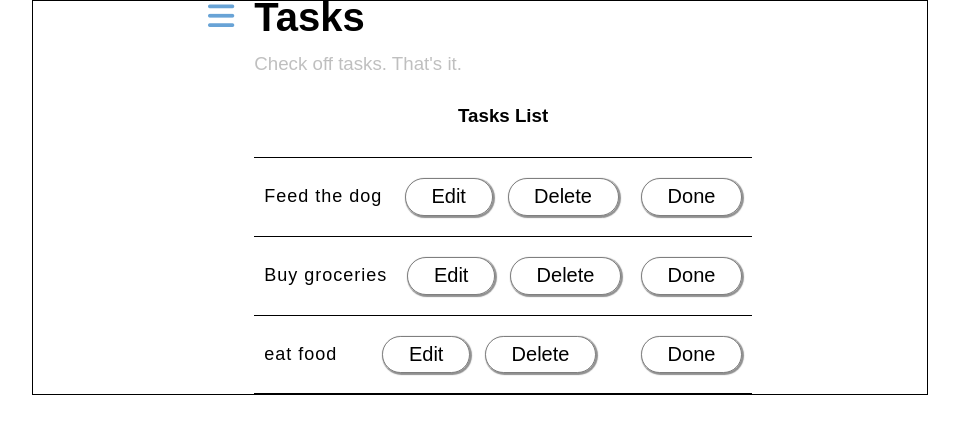
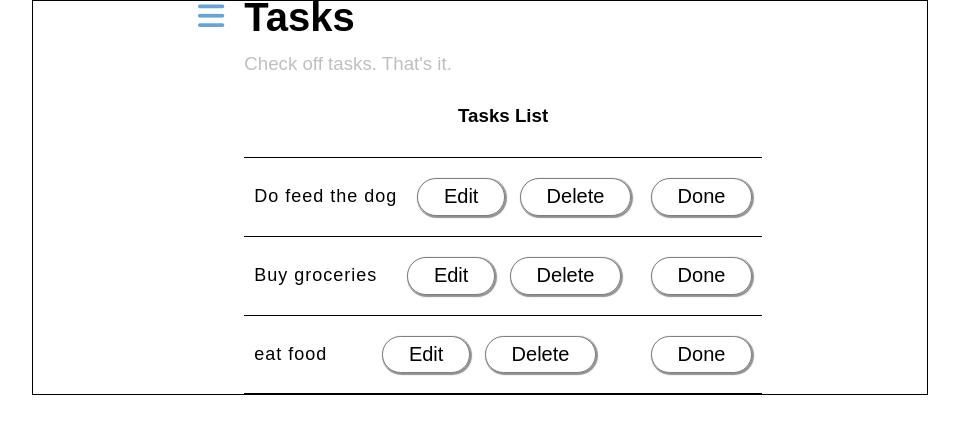
Before and after one commit to savus/ToDoListApp, a React (Vite) app: page / in a window 1280 px wide. Shown: the top 434 px of the page, without its empty margins (160-1119 px from the left). Built offline with nearby package versions, Linux system fonts and the light colour scheme; data requests are answered from the project's data file; some icons are missing.

Commit message:
add updateTask method to fetch calls in api file to successfully change content text of Task component

```diff
--- a/db.json
+++ b/db.json
@@ -1,7 +1,19 @@
 {
   "tasks": [
-    { "id": 0, "content": "Feed the dog", "isCompleted": false },
-    { "id": 1, "content": "Buy groceries", "isCompleted": false },
-    { "id": 2, "content": "eat food", "isCompleted": false }
+    {
+      "id": "0",
+      "content": "Do feed the dog",
+      "isCompleted": false
+    },
+    {
+      "id": "1",
+      "content": "Buy groceries",
+      "isCompleted": false
+    },
+    {
+      "id": "2",
+      "content": "eat food",
+      "isCompleted": false
+    }
   ]
 }
--- a/src/Components/Task.tsx
+++ b/src/Components/Task.tsx
@@ -3,20 +3,35 @@ import { TTask } from "../types";
 
 export const Task = ({
   task: { id, content, isCompleted },
+  updateTask,
 }: {
   task: TTask;
+  updateTask: (id: number, task: Partial<TTask>) => void;
 }) => {
   const [editMode, setEditMode] = useState(false);
+  const [contentInput, setContentInput] = useState(content);
   const editModeActive = () => (editMode ? "edit-mode" : "");
   const taskIsCompleted = () => (isCompleted === true ? "completed" : "");
   return (
     <div className={`task ${editModeActive()} ${taskIsCompleted()}`}>
       <div className="task-content">{content}</div>
-      <input type="text" className="task-input-field" placeholder={content} />
+      <input
+        type="text"
+        className="task-input-field"
+        placeholder={contentInput}
+        value={contentInput}
+        onChange={({ target }) => setContentInput(target.value)}
+      />
       <div className="button-group">
         <button
           className="edit-button btn btn-primary"
-          onClick={() => setEditMode(!editMode)}
+          onClick={(e) => {
+            e.preventDefault();
+            if (editMode) {
+              updateTask(id, { content: contentInput });
+            }
+            setEditMode(!editMode);
+          }}
         >
           Edit
         </button>
--- a/src/Components/TasksBody.tsx
+++ b/src/Components/TasksBody.tsx
@@ -24,6 +24,18 @@ export const TasksBody = () => {
       });
   };
 
+  const updateTask = (id: number, body: Partial<TTask>) => {
+    setIsLoading(true);
+    return Requests.updateTask(id, body)
+      .then(refetchData)
+      .catch(() => {
+        toast.error("Something went wrong");
+      })
+      .finally(() => {
+        setIsLoading(false);
+      });
+  };
+
   useEffect(() => {
     refetchData();
   }, []);
@@ -32,7 +44,7 @@ export const TasksBody = () => {
     <div className="tasks-body">
       <h3 className="heading">Tasks List</h3>
       {allTasks.map((task) => (
-        <Task key={task.id} task={task} />
+        <Task key={task.id} task={task} updateTask={updateTask} />
       ))}
     </div>
   );
--- a/src/api.ts
+++ b/src/api.ts
@@ -11,6 +11,19 @@ const getAllTasks = (): Promise<TTask[]> =>
     return response.json();
   });
 
+const updateTask = (id: number, body: Partial<TTask>): Promise<TTask[]> =>
+  fetch(`${base_url}/${endPoint}/${id}`, {
+    method: "PATCH",
+    body: JSON.stringify(body),
+    headers: { "Content-Type": "application/json" },
+  }).then((response) => {
+    if (!response.ok) {
+      throw new Error("Could not update task");
+    }
+    return response.json();
+  });
+
 export const Requests = {
   getAllTasks,
+  updateTask,
 };
```
